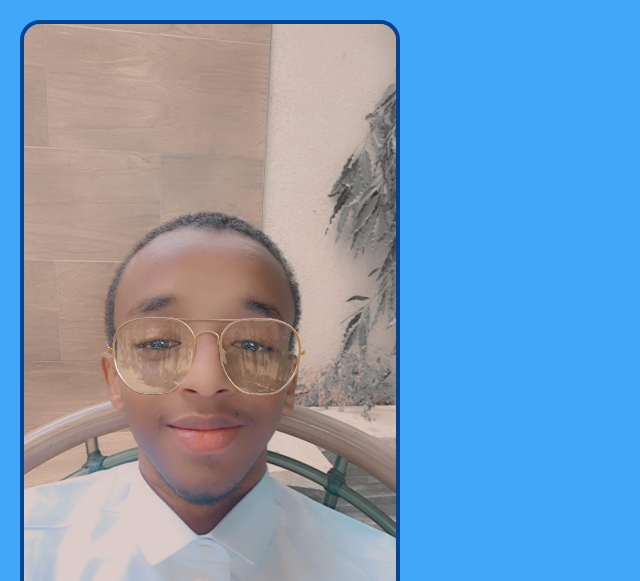
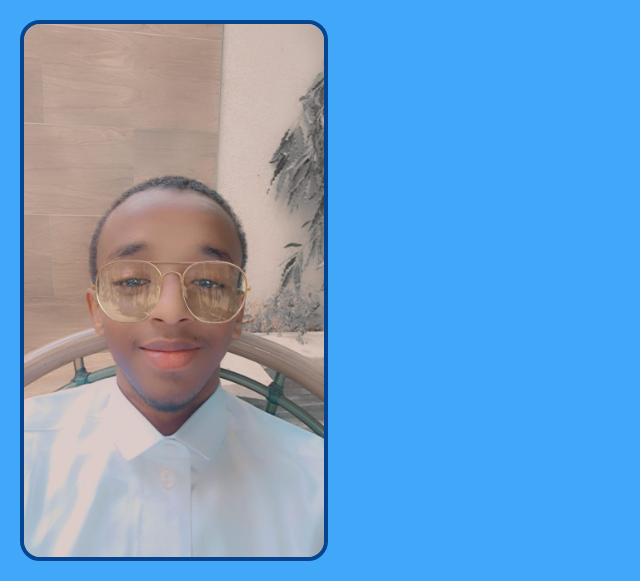
Before and after one commit to Adan-Alinoor/Personal-Website, a website built with Vite: page index.html in a window 1280 px wide. Shown: the top 581 px of the page, without its empty margins (0-640 px from the left). Built offline with nearby package versions, Linux system fonts and the light colour scheme; a web font is replaced by a local one.

Commit message:
adjusted image

```diff
--- a/index.html
+++ b/index.html
@@ -10,7 +10,7 @@
         Challenge 1:
         Write the HTML for your personal website.
         -->
-        <img src="/497aea42-d389-4224-a59e-afec90740913.jpg" alt="my picture">
+        <img src="/497aea42-d389-4224-a59e-afec90740913.jpg" className="img-fluid rounded" style="max-width: 300px;" alt="my picture">
         <h1>My name is Adan Alinoor</h1>
         <h2>fun facts about me:</h2>
           <ul>
```
Also changed, not shown: 1 other file.
